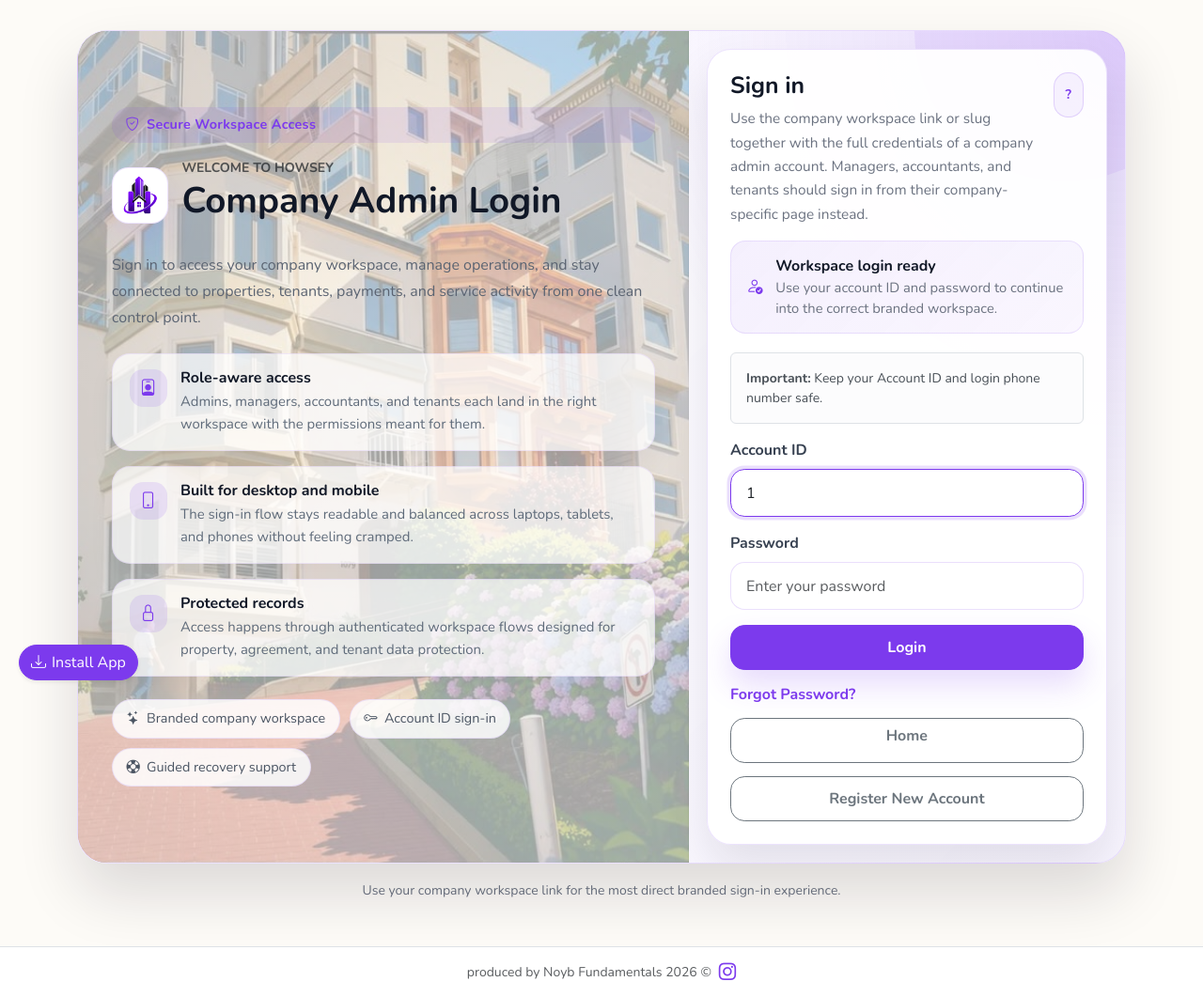
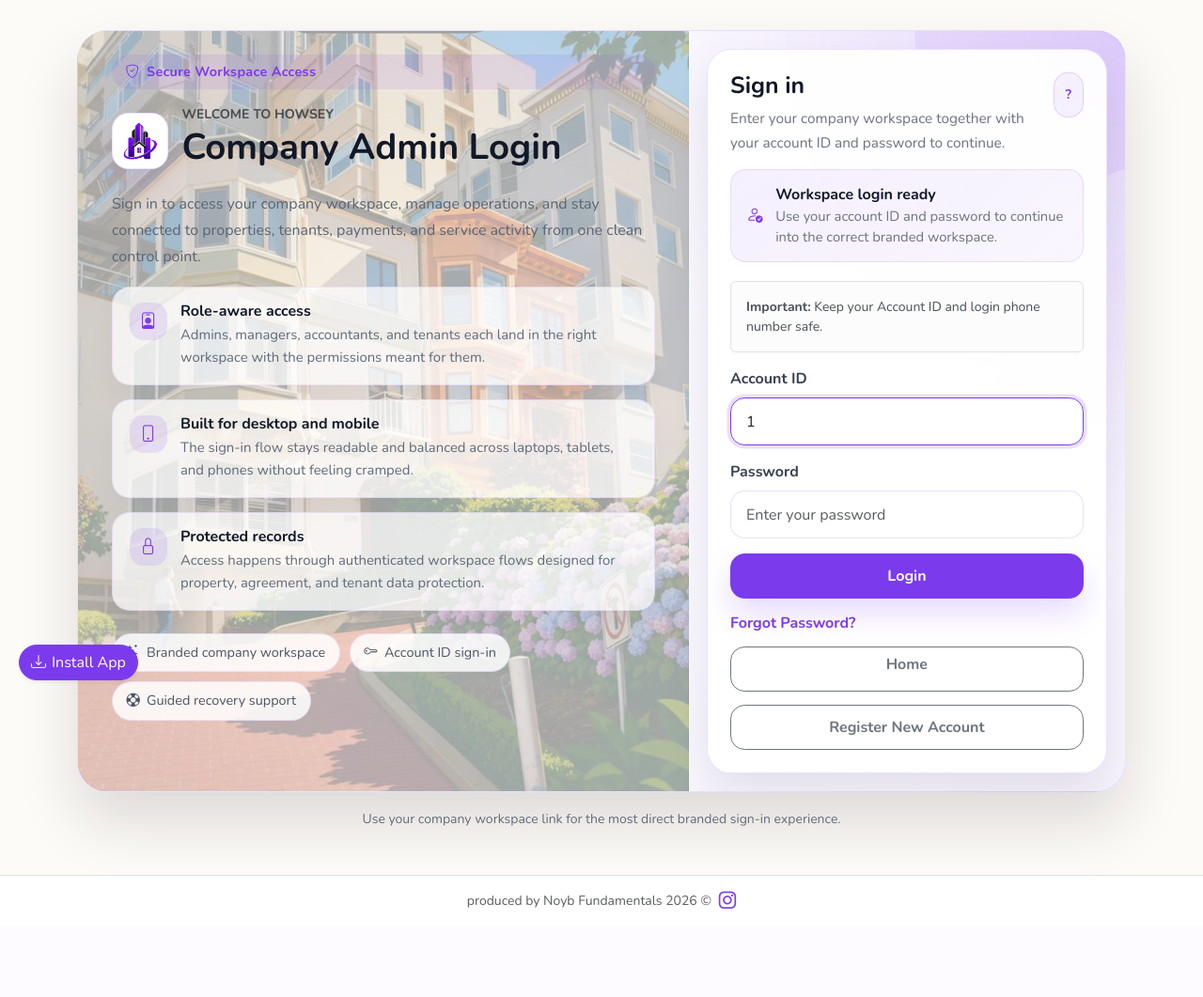
Before and after one commit to EbukaIbeachu/Howsey, a Laravel app: template resources/views/auth/login.blade.php in a window 1280 px wide. Shown: the whole page at 94% size. After the commit the page ends 967 px from the top, so only its background shows below. Run offline with Laravel 12, Linux system fonts and the light colour scheme; the template is opened without the code that fills it: most values are stand-ins (such as "Sample title", 1, 10 or a date in 2020); some libraries are stand-ins or nearby versions.

Commit message:
Refine homepage and login entry messaging
Point the public homepage sign-in links to the plain login route and simplify the login-page admin guidance while raising the left-side welcome panel for a tighter desktop layout.

```diff
--- a/resources/views/auth/login.blade.php
+++ b/resources/views/auth/login.blade.php
@@ -8,7 +8,7 @@
         ? 'Company Admin Login'
         : (($branding['app_name'] ?? ($loginCompany?->name ?? 'HOWSEY')).' Login');
     $loginSupportText = $rootCompanyAdminAccess
-        ? 'Use the company workspace link or slug together with the full credentials of a company admin account. Managers, accountants, and tenants should sign in from their company-specific page instead.'
+        ? 'Enter your company workspace together with your account ID and password to continue.'
         : ($branding['app_name'] ?? ($loginCompany?->name ?? 'Property Management System'));
     $brandName = $branding['app_name'] ?? ($loginCompany?->name ?? 'HOWSEY');
     $brandLogo = $branding['logo_url'] ?? null;
@@ -134,16 +134,29 @@
             justify-content: flex-start !important;
             padding-top: 1.9rem;
         }
+        .auth-hero--main-desktop {
+            justify-content: flex-start !important;
+            padding-top: 1.55rem;
+        }
         .auth-hero--workspace-desktop .auth-brand-lockup {
             margin-bottom: 0.8rem;
+        }
+        .auth-hero--main-desktop .auth-brand-lockup {
+            margin-bottom: 0.95rem;
         }
         .auth-hero--workspace-desktop h1 {
             font-size: clamp(1.95rem, 2.7vw, 2.75rem);
             margin-bottom: 0.7rem;
         }
+        .auth-hero--main-desktop h1 {
+            margin-bottom: 0.65rem;
+        }
         .auth-hero--workspace-desktop .auth-hero-copy {
             max-width: 30rem;
             margin-bottom: 1.15rem;
+        }
+        .auth-hero--main-desktop .auth-hero-copy {
+            margin-bottom: 1.1rem;
         }
         .auth-trust-grid {
             display: grid;
@@ -765,7 +778,7 @@
             <div class="auth-surface">
                 <div class="row g-0 align-items-stretch">
                     <div class="{{ $isWorkspaceLogin ? 'col-lg-6' : 'col-lg-7' }} auth-hero-column">
-                        <div class="auth-hero h-100 d-flex flex-column justify-content-center {{ $isWorkspaceLogin ? 'auth-hero--workspace-desktop' : '' }}">
+                        <div class="auth-hero h-100 d-flex flex-column justify-content-center {{ $isWorkspaceLogin ? 'auth-hero--workspace-desktop' : 'auth-hero--main-desktop' }}">
                             @if($isWorkspaceLogin)
                                 <div class="auth-badge">
                                     <i class="bi bi-stars"></i>
--- a/resources/views/welcome.blade.php
+++ b/resources/views/welcome.blade.php
@@ -19,7 +19,7 @@
         $staffRegisterUrl = $portalCompany ? route('companies.register', $portalCompany->slug) : route('register');
         $tenantRegisterUrl = $portalCompany ? route('companies.register.tenant', $portalCompany->slug) : route('register.tenant');
         $companyCreateUrl = route('companies.public.create');
-        $existingWorkspaceAdminLoginUrl = route('login', ['entry' => 'company-admin']);
+        $existingWorkspaceAdminLoginUrl = route('login');
         $isMainHowseyHome = ! $portalCompany;
         $enablePortalPwaUi = (bool) $portalCompany;
         $companyHasUploadedLogo = filled(optional($portalCompany?->settings)->logo_path);
@@ -41,7 +41,7 @@
             ? 'Use Get Started to register new managers, accountants, or tenants directly into the '.$brandName.' workspace.'
             : "Set up your company's workspace to get started.";
         $companyCreateUrlMain = route('companies.public.create');
-        $adminLoginUrlMain = route('login', ['entry' => 'company-admin']);
+        $adminLoginUrlMain = route('login');
     @endphp
     <meta charset="utf-8">
     <meta name="viewport" content="width=device-width, initial-scale=1">
@@ -1454,7 +1454,7 @@
                             </a>
                             <a href="{{ $existingWorkspaceAdminLoginUrl }}" class="role-option-card p-3">
                                 <div class="fw-bold text-primary mb-1">Existing Workspace Access</div>
-                                <div class="small text-muted">Go to the company-admin login page. Only company admins can sign in or request password recovery from the main HOWSEY homepage.</div>
+                                <div class="small text-muted">Go to the workspace login page to sign in with your account ID and password.</div>
                             </a>
                         @endif
                     </div>
```
